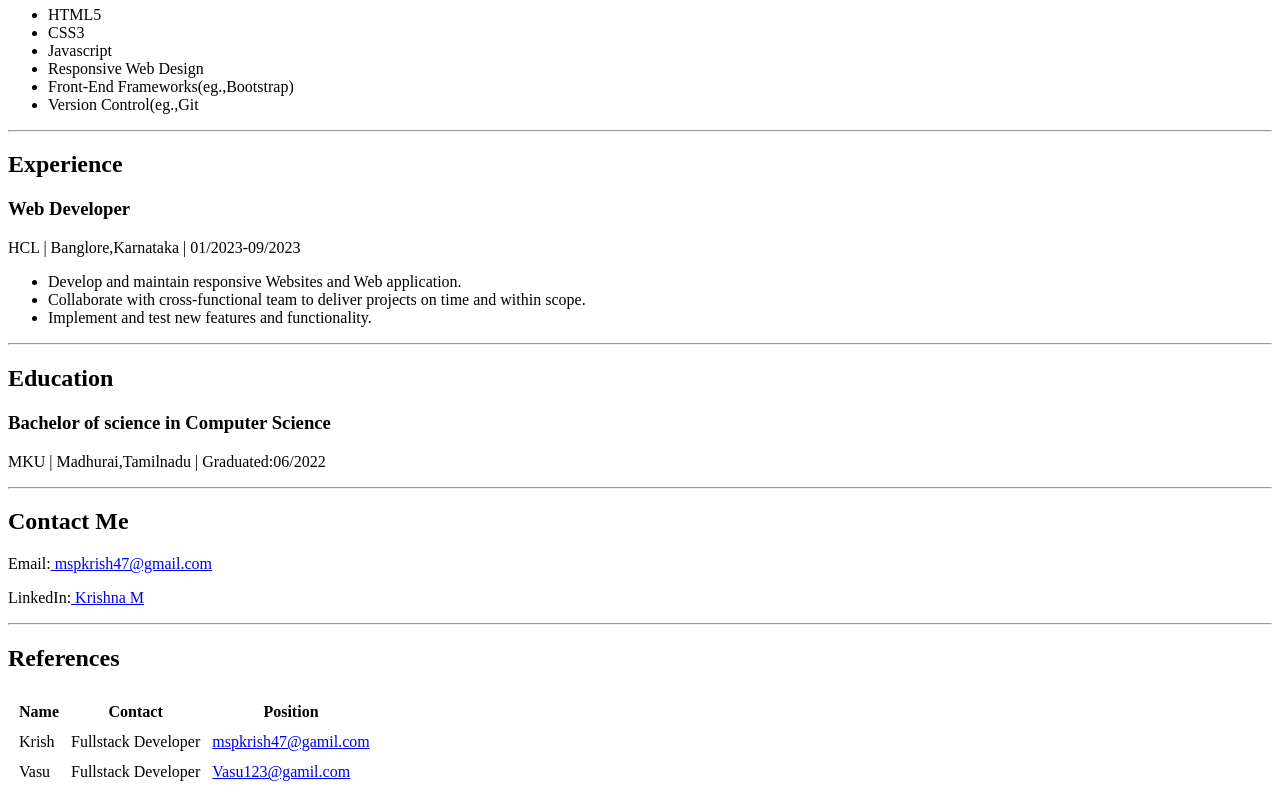
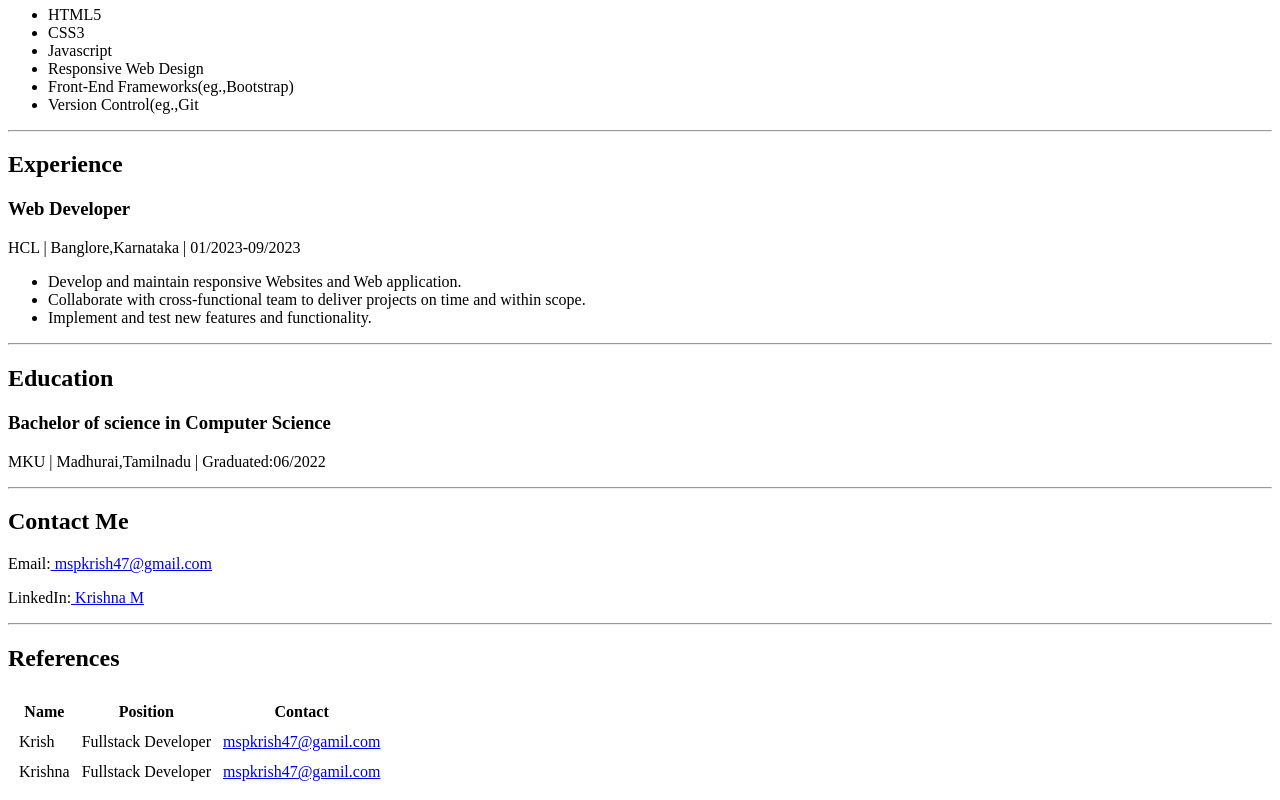
Before and after one commit to Krishna-Krrish/Web-resume, a plain HTML site: page index.html in a window 1280 px wide. Shown: the part 476-1276 px from the top of the page. Drawn offline with Linux system fonts and the light colour scheme.

Commit message:
Update index.html

```diff
--- a/index.html
+++ b/index.html
@@ -50,19 +50,19 @@
     <h2>References</h2>
     <table cellspacing="10px">
         <th>Name</th>
+        <th>Position</th>
         <th>Contact</th>
-        <th>Position</th>
 
         <tr>
             <td>Krish</td>
             <td>Fullstack Developer</td>
-            <td><a href="mailto:mspkrish47@gmail.com.com">mspkrish47@gamil.com</a></td>
+            <td><a href="mailto:mspkrish47@gmail.com">mspkrish47@gamil.com</a></td>
         </tr>
 
         <tr>
-            <td>Vasu</td>
+            <td>Krishna</td>
             <td>Fullstack Developer</td>
-            <td><a href="mailto:hello@edyoda.com">Vasu123@gamil.com</a></td>
+            <td><a href="mailto:mspkrish47@gmail.com">mspkrish47@gamil.com</a></td>
         </tr>
     </table>
 </body>
```
